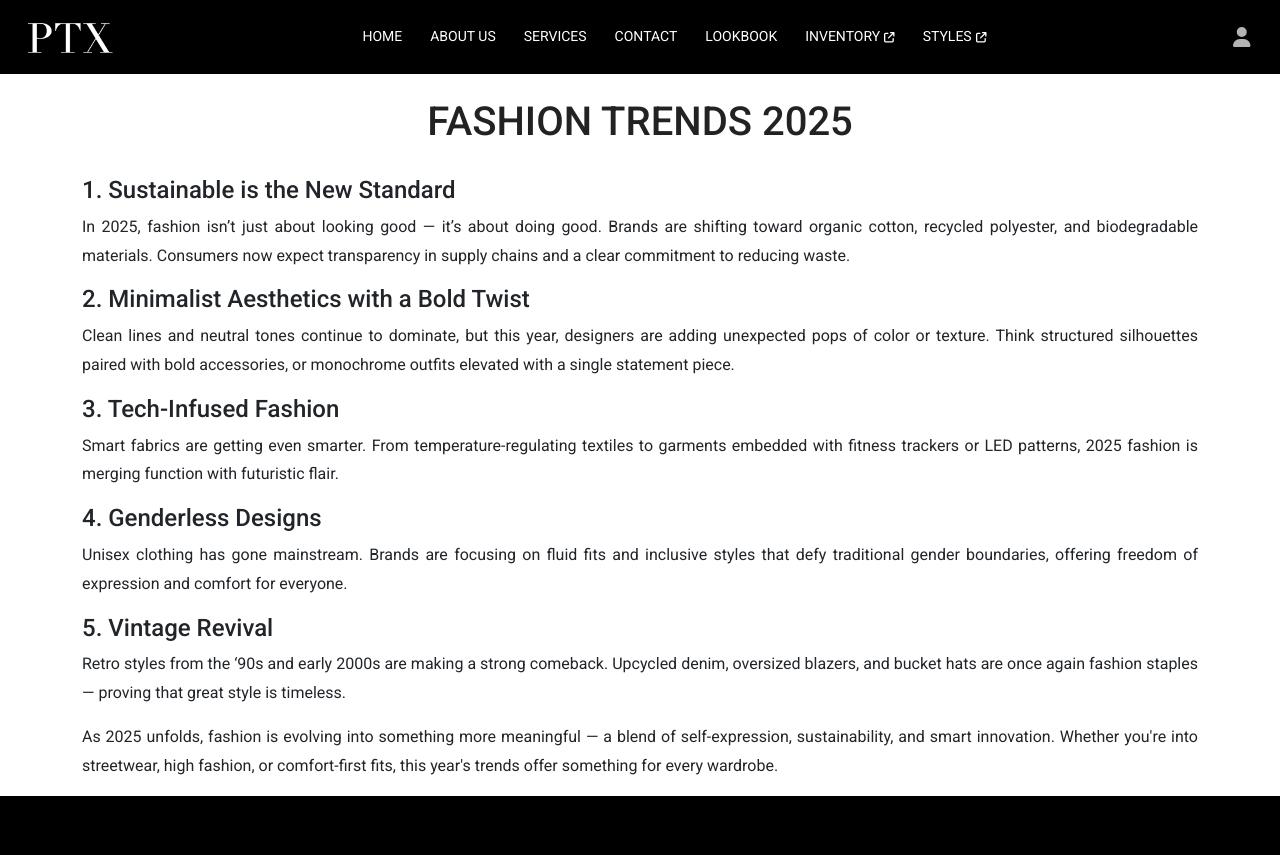
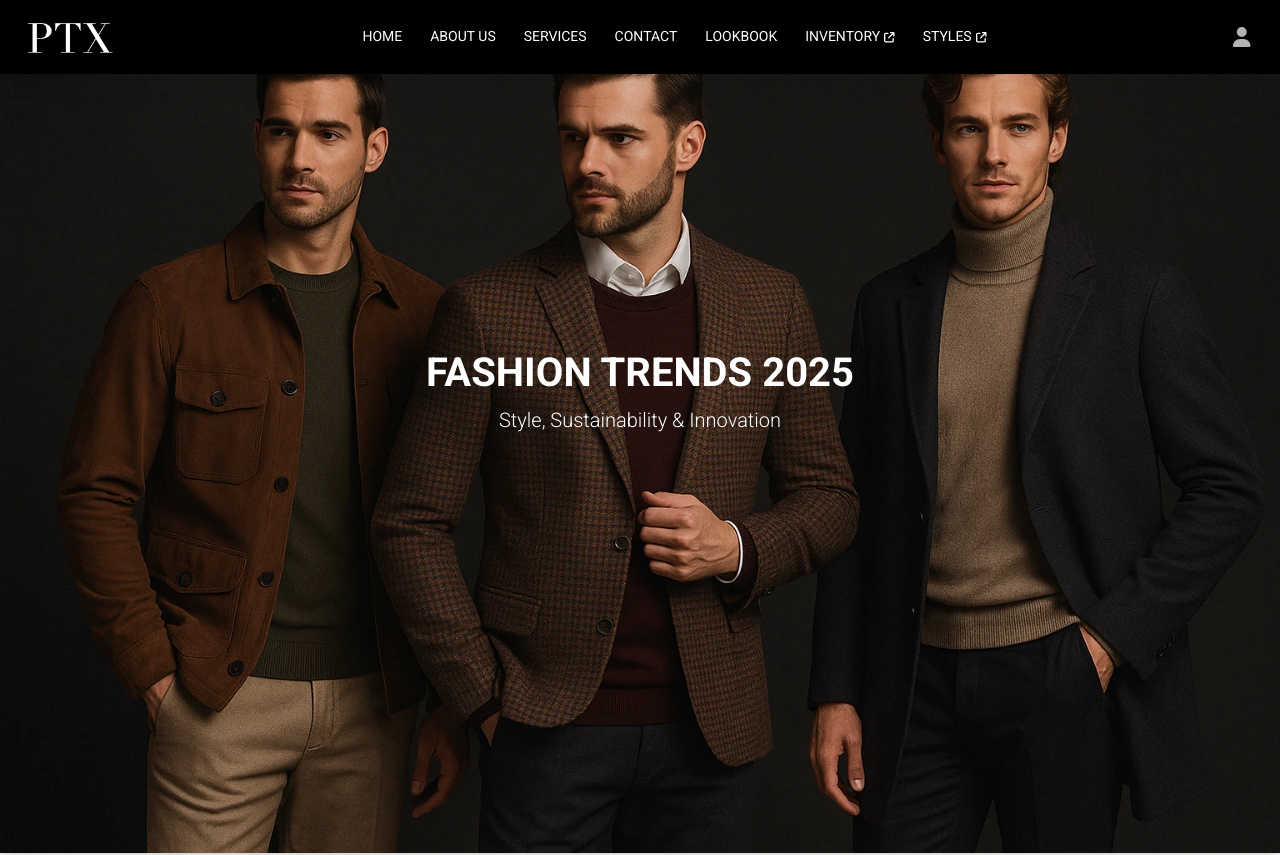
Before and after one commit to Zeeshanprojects/PTX-2, a React (Create React App) app in the folder PTX-2/ptx-2/: page /blog1 in a window 1280 px wide. Shown: the top 855 px of the page. Built offline with nearby package versions, Linux system fonts and the light colour scheme.

Commit message:
updated code

```diff
--- a/PTX-2/ptx-2/src/Pages/Blog.style.css
+++ b/PTX-2/ptx-2/src/Pages/Blog.style.css
@@ -1,15 +1,15 @@
 .blog-header {
   text-align: center;
 }
-/* .blogs-img {
+.blogs-img {
   width: 100%;
-  height: auto !important;
+  height: auto!important;
 object-fit: cover !important;
   padding: 0px;
 
   box-shadow: 0 4px 12px rgba(0, 0, 0, 0.2);
   margin-bottom: 20px;
-} */
+}
 .blog-title{
   padding-top: 50px !important;
 }
--- a/PTX-2/ptx-2/src/Pages/Blog1.jsx
+++ b/PTX-2/ptx-2/src/Pages/Blog1.jsx
@@ -1,6 +1,6 @@
 import React from "react";
 import "./Blog.style.css";
-// import Image from "../Images/Image";
+import Image from "../Images/Image";
 import Footer from "../Components/Footer";
 
 export default function Blog1() {
@@ -8,10 +8,11 @@ export default function Blog1() {
     <>
       <div className="container-fluid p-0">
         <div className="blog-header ">
-          {/* <img src={Image.Blog1} alt="Blog Banner" className="blogs-img" /> */}
-          <div className="blog-title mt-5">
-          <h1>FASHION TRENDS 2025</h1>
-        </div>
+          <img src={Image.Blog1} alt="Blog Banner" className="blogs-img" />
+           <div className="blog-title-overlay position-absolute top-50 start-50 translate-middle text-center text-white">
+            <h1 className="display-4 fw-bold">FASHION TRENDS 2025</h1>
+            <p className="lead">Style, Sustainability & Innovation</p>
+          </div>
         </div>
 
         <div className="container blog-content">
```
